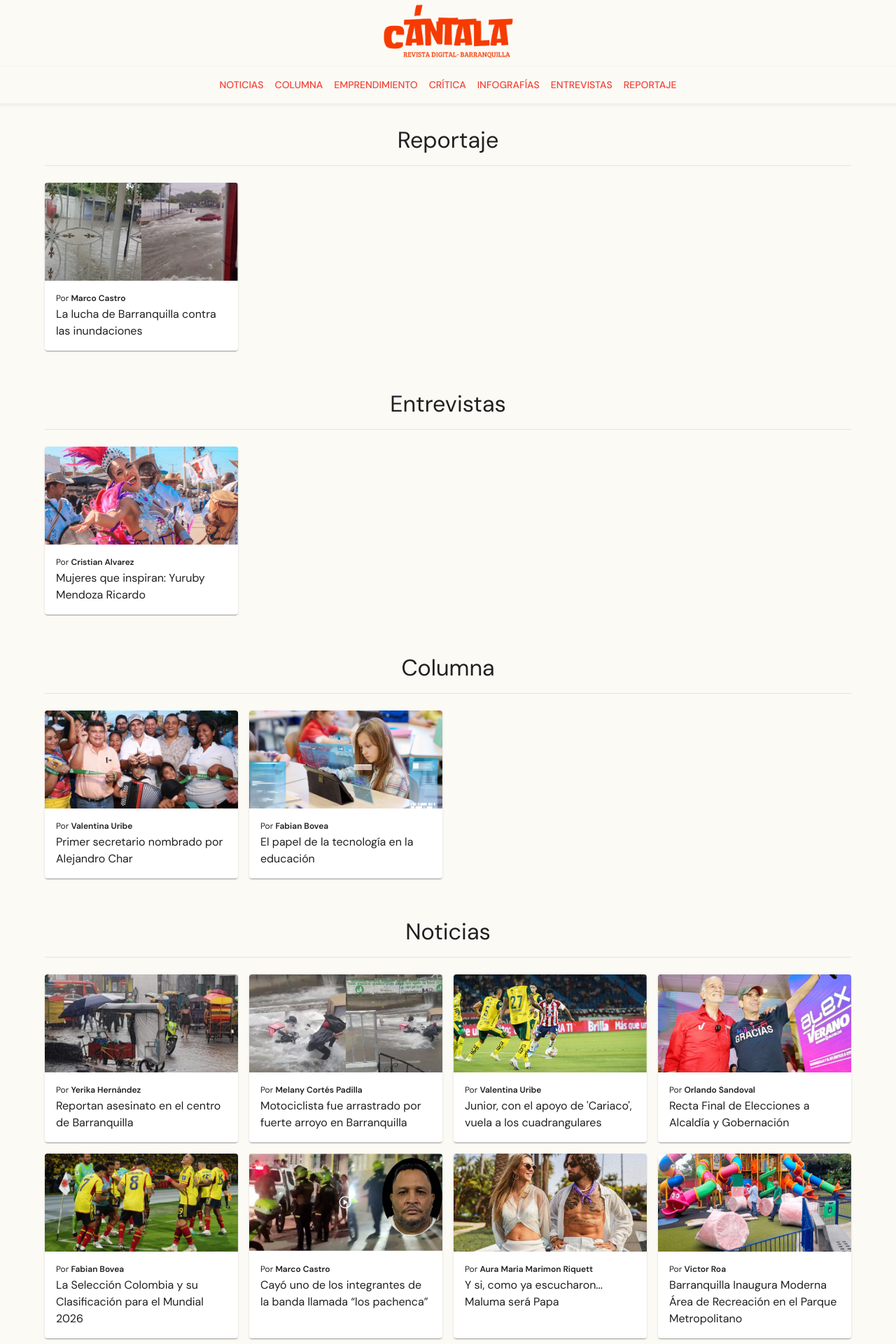
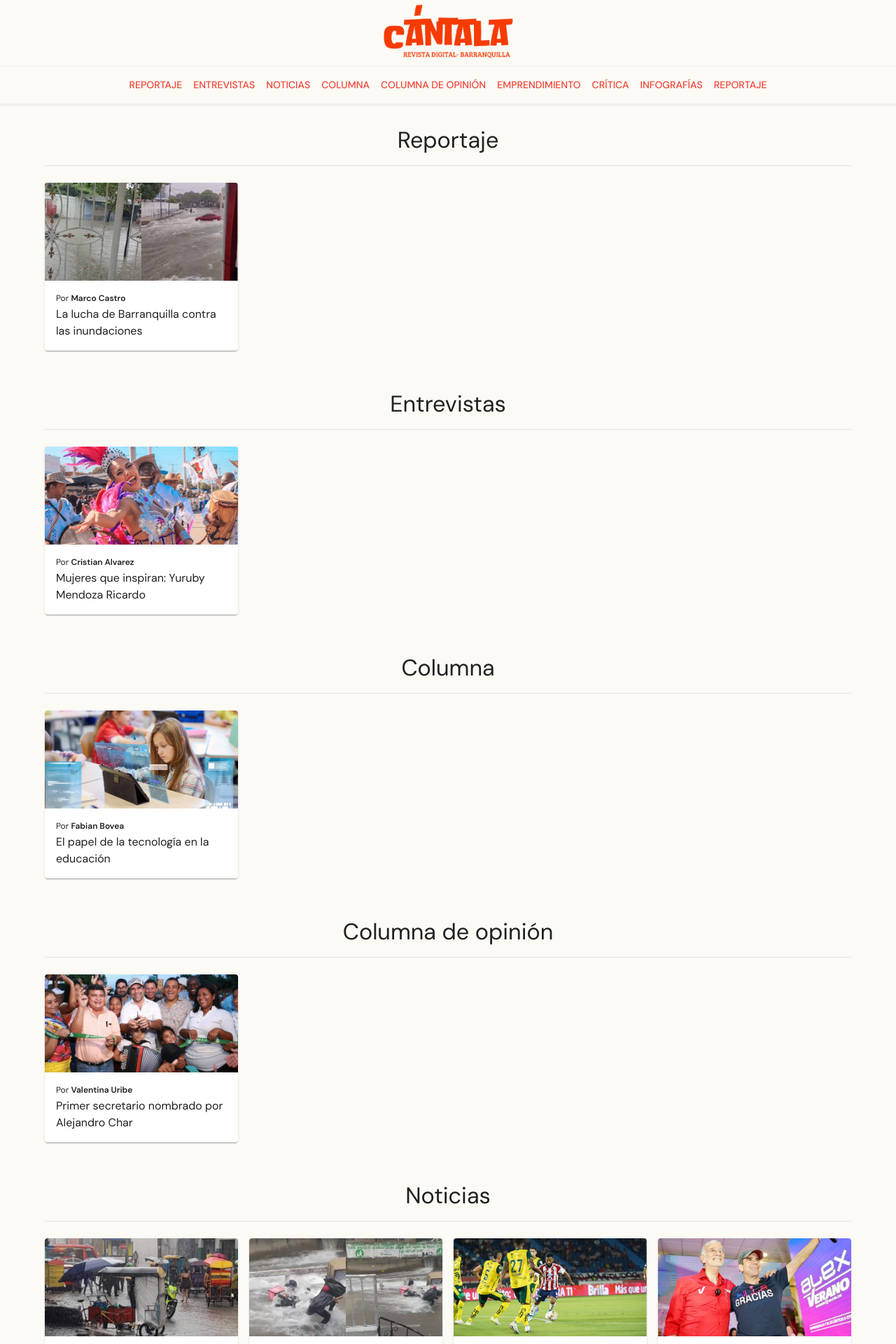
Before and after one commit to jaravad/revista-cantala, a React (Vite) app: page / in a window 1280 px wide. Shown: the top 1920 px of the page at 70% size. Built offline with nearby package versions, Linux system fonts and the light colour scheme.

Commit message:
add category

```diff
--- a/src/App.jsx
+++ b/src/App.jsx
@@ -9,6 +9,7 @@ import {
   investigacion,
   news,
   opinion,
+  opinionColumn,
   reportaje,
 } from './data'
 import ArticlePreview from './components/ArticlePreview'
@@ -42,6 +43,18 @@ function App() {
       </Box>
       <Grid container spacing={2} mb={6}>
         {opinion.map((n) => {
+          return (
+            <Grid key={n.id} xs={6} sm={4} md={3}>
+              <ArticlePreview {...n} />
+            </Grid>
+          )
+        })}
+      </Grid>
+      <Box borderBottom="1px solid #e4e4e4" pb={2} textAlign="center" mb={3}>
+        <Typography variant="h4">Columna de opinión</Typography>
+      </Box>
+      <Grid container spacing={2} mb={6}>
+        {opinionColumn.map((n) => {
           return (
             <Grid key={n.id} xs={6} sm={4} md={3}>
               <ArticlePreview {...n} />
--- a/src/components/Header.jsx
+++ b/src/components/Header.jsx
@@ -35,6 +35,20 @@ export default function Header() {
       >
         <Button
           onClick={() => {
+            navigate('/reportaje')
+          }}
+        >
+          Reportaje
+        </Button>
+        <Button
+          onClick={() => {
+            navigate('/entrevistas')
+          }}
+        >
+          Entrevistas
+        </Button>
+        <Button
+          onClick={() => {
             navigate('/noticias')
           }}
         >
@@ -46,6 +60,13 @@ export default function Header() {
           }}
         >
           Columna
+        </Button>
+        <Button
+          onClick={() => {
+            navigate('/columna-de-opinion')
+          }}
+        >
+          Columna de opinión
         </Button>
         <Button
           onClick={() => {
@@ -70,13 +91,6 @@ export default function Header() {
         </Button>
         <Button
           onClick={() => {
-            navigate('/entrevistas')
-          }}
-        >
-          Entrevistas
-        </Button>
-        <Button
-          onClick={() => {
             navigate('/reportaje')
           }}
         >
--- a/src/data/index.js
+++ b/src/data/index.js
@@ -123,18 +123,21 @@ export const news = [
 
 export const opinion = [
   {
+    component: FabianOpinion,
+    title: 'El papel de la tecnología en la educación',
+    id: 'tecnologia-en-la-educacion',
+    author: authors.fabian,
+    previewImage: fabianOpinion,
+  },
+]
+
+export const opinionColumn = [
+  {
     component: Char,
     title: 'Primer secretario nombrado por Alejandro Char',
     id: 'char-anuncia-nuevo-secretario',
     author: authors.vale,
     previewImage: char,
-  },
-  {
-    component: FabianOpinion,
-    title: 'El papel de la tecnología en la educación',
-    id: 'tecnologia-en-la-educacion',
-    author: authors.fabian,
-    previewImage: fabianOpinion,
   },
 ]
 
--- a/src/main.jsx
+++ b/src/main.jsx
@@ -11,6 +11,7 @@ import {
   investigacion,
   news,
   opinion,
+  opinionColumn,
 } from './data'
 
 import { red } from '@mui/material/colors'
@@ -28,6 +29,7 @@ import Interviews from './views/Interviews.jsx'
 import Critica from './views/Critica.jsx'
 import Reportaje from './views/Reportaje.jsx'
 import Investigacion from './views/Investigacion.jsx'
+import OpinionColumns from './views/OpinionColumns.jsx'
 
 let theme = createTheme({
   palette: {
@@ -54,16 +56,21 @@ ReactDOM.createRoot(document.getElementById('root')).render(
           <Route path="/" element={<App />} />
           <Route path="/noticias" element={<News />} />
           <Route path="/columna" element={<Columns />} />
+          <Route path="/columna-de-opinion" element={<OpinionColumns />} />
           <Route path="/emprendimiento" element={<Entrepeneurship />} />
           <Route path="/infografias" element={<Infographics />} />
           <Route path="/entrevistas" element={<Interviews />} />
           <Route path="/critica" element={<Critica />} />
           <Route path="/reportaje" element={<Reportaje />} />
           <Route path="/investigacion" element={<Investigacion />} />
+
           {news.map(({ id, component: Component }) => {
             return <Route path={id} element={<Component />} key={id} />
           })}
           {opinion.map(({ id, component: Component }) => {
+            return <Route path={id} element={<Component />} key={id} />
+          })}
+          {opinionColumn.map(({ id, component: Component }) => {
             return <Route path={id} element={<Component />} key={id} />
           })}
           {entrepeneurship.map(({ id, component: Component }) => {
--- /dev/null
+++ b/src/views/OpinionColumns.jsx
@@ -0,0 +1,25 @@
+import React from 'react'
+import ArticleWrapper from '../components/ArticleWrapper'
+import SectionHeader from '../components/SectionHeader'
+import { Unstable_Grid2 as Grid } from '@mui/material'
+import { opinionColumn } from '../data'
+import ArticlePreview from '../components/ArticlePreview'
+
+const OpinionColumns = () => {
+  return (
+    <ArticleWrapper>
+      <SectionHeader>Columnna de opinión</SectionHeader>
+      <Grid container spacing={2} mb={6}>
+        {opinionColumn.map((n) => {
+          return (
+            <Grid key={n.id} xs={6} sm={4}>
+              <ArticlePreview {...n} />
+            </Grid>
+          )
+        })}
+      </Grid>
+    </ArticleWrapper>
+  )
+}
+
+export default OpinionColumns
```
